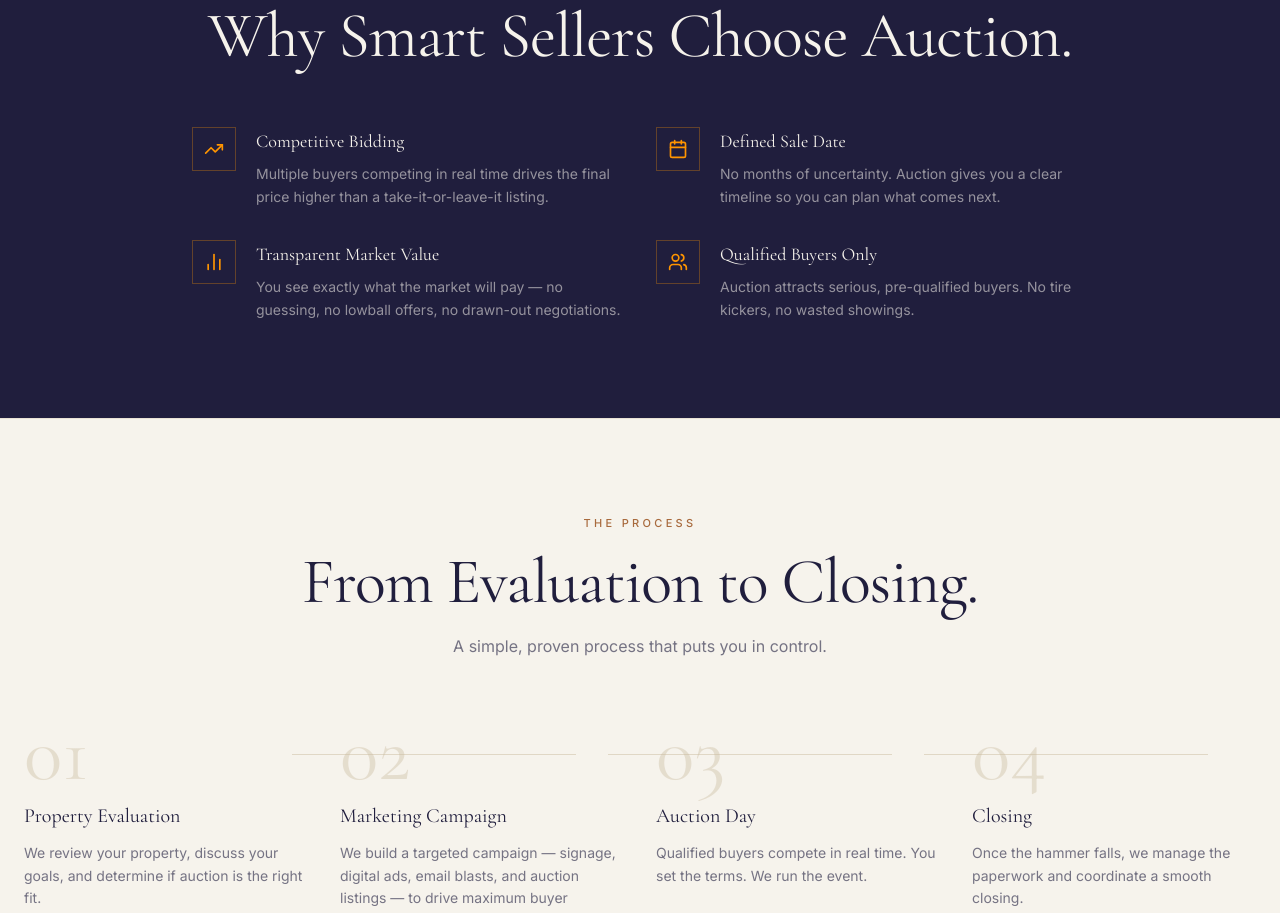
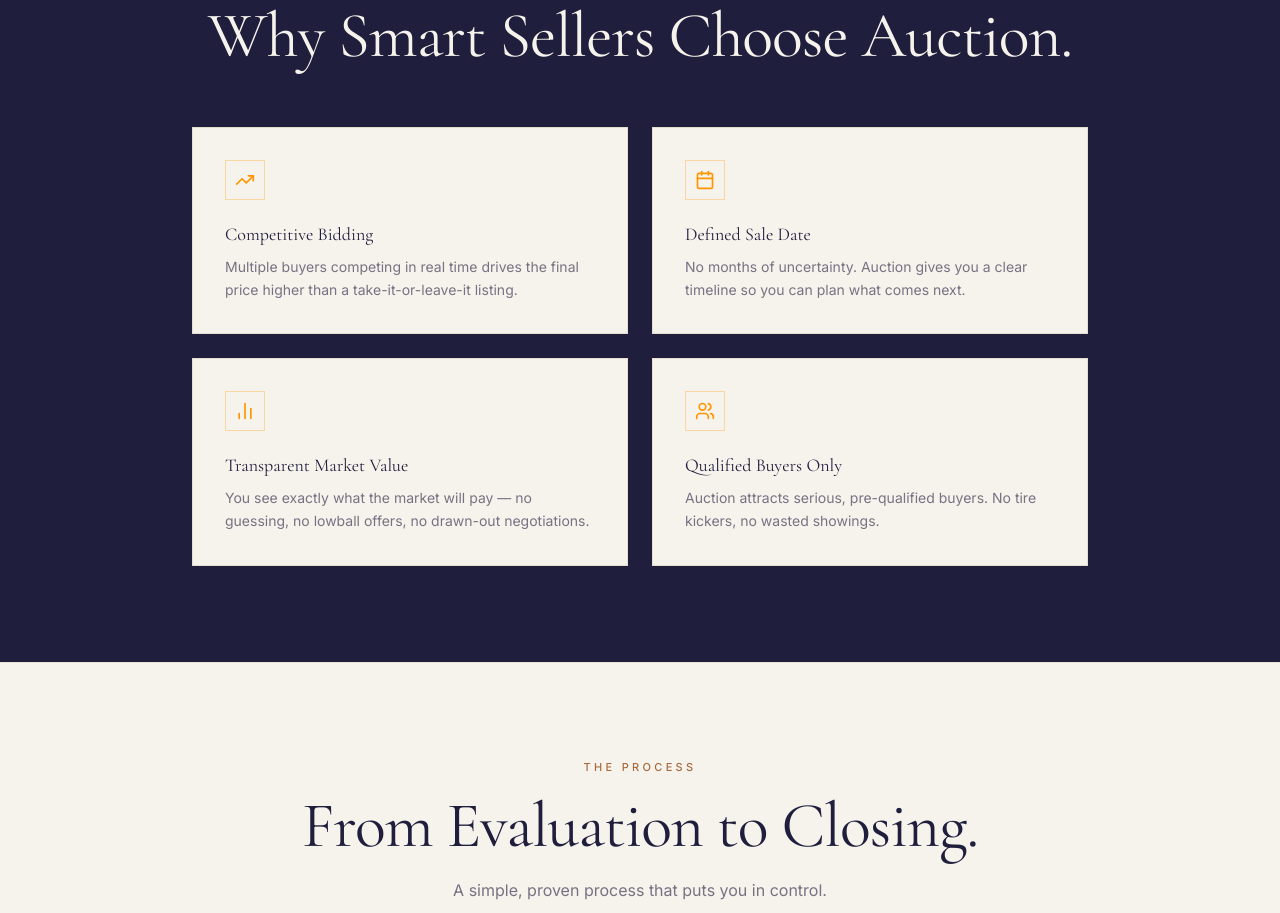
Before and after one commit to nathanlakey/landman, a Next.js app: page /sell in a window 1280 px wide. Shown: the part 1460-2373 px from the top of the page. Built offline with nearby package versions, Linux system fonts and the light colour scheme.

Commit message:
Sell page: convert seller benefits to light cards on dark bg

```diff
--- a/src/app/sell/page.tsx
+++ b/src/app/sell/page.tsx
@@ -199,16 +199,14 @@ export default function SellPage() {
               Why Smart Sellers Choose Auction.
             </h2>
           </div>
-          <div className="grid sm:grid-cols-2 gap-8 max-w-4xl mx-auto">
+          <div className="grid sm:grid-cols-2 gap-6 max-w-4xl mx-auto">
             {benefits.map(({ icon: Icon, title, desc }) => (
-              <div key={title} className="flex gap-5">
-                <div className="flex-shrink-0 w-11 h-11 border border-sunset/30 flex items-center justify-center">
+              <div key={title} className="bg-offwhite border border-sand/40 p-8 hover:border-sunset/30 hover:shadow-sm transition-all duration-200">
+                <div className="flex-shrink-0 w-10 h-10 border border-sunset/30 flex items-center justify-center mb-5">
                   <Icon className="w-5 h-5 text-sunset" />
                 </div>
-                <div>
-                  <h3 className="font-serif text-lg text-offwhite mb-2">{title}</h3>
-                  <p className="text-offwhite/55 text-sm leading-relaxed">{desc}</p>
-                </div>
+                <h3 className="font-serif text-lg text-shadow mb-2">{title}</h3>
+                <p className="text-shadow/60 text-sm leading-relaxed">{desc}</p>
               </div>
             ))}
           </div>
```
